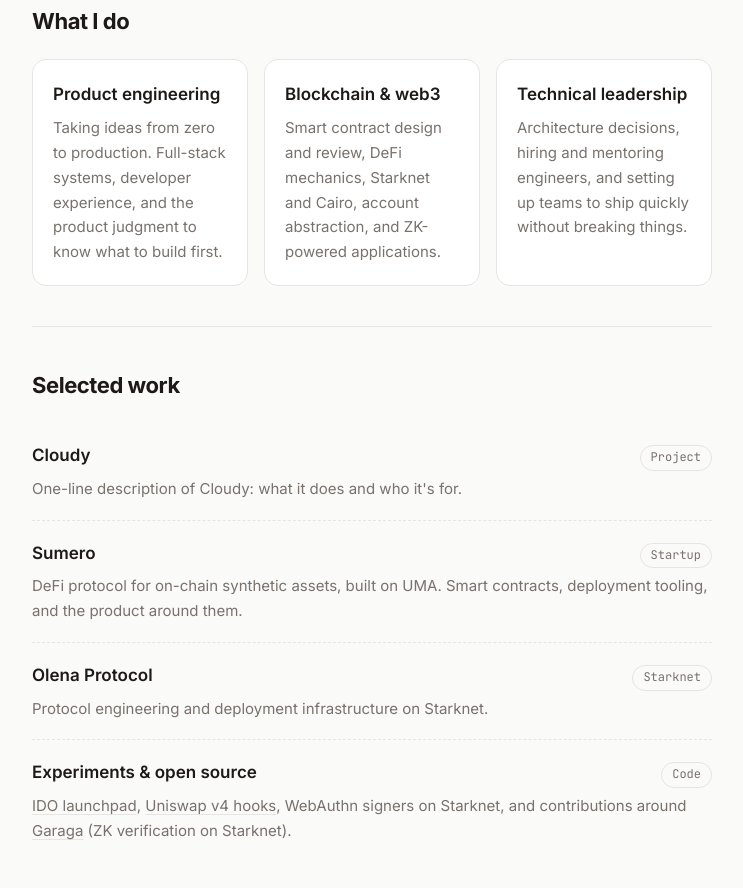
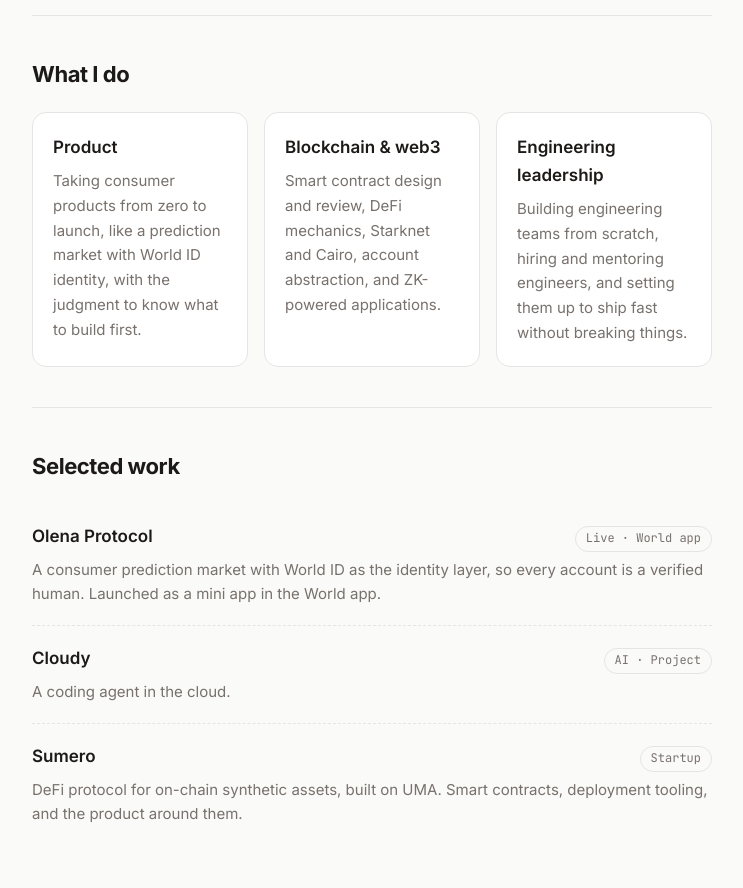
Before and after one commit to KohliSuraj/surajkohli.com, a plain HTML site: page index.html in a window 1280 px wide. Shown: the part 573-1461 px from the top of the page, without its empty margins (268-1011 px from the left). Drawn offline with Linux system fonts and the light colour scheme.

Commit message:
Refocus site on product and engineering leadership
- New hero and What I do cards
- Olena Protocol (World mini app) and Cloudy in selected work
- Real LinkedIn and X links; drop experiments list
- Hide resume and email until they exist; consulting CTA goes to LinkedIn

```diff
--- a/index.html
+++ b/index.html
@@ -4,12 +4,13 @@
   <meta charset="utf-8">
   <meta name="viewport" content="width=device-width, initial-scale=1">
   <title>Suraj Kohli</title>
-  <meta name="description" content="Suraj Kohli — engineer and builder. Product engineering, startups, and blockchain / web3 technology consulting.">
+  <meta name="description" content="Suraj Kohli builds products and the engineering teams behind them. Product and engineering leader, and blockchain / web3 technology consultant.">
   <meta property="og:title" content="Suraj Kohli">
-  <meta property="og:description" content="Engineer and builder. Product engineering, startups, and blockchain / web3 technology consulting.">
+  <meta property="og:description" content="I build products and the engineering teams behind them.">
   <meta property="og:url" content="https://surajkohli.com">
   <meta property="og:type" content="website">
   <meta name="twitter:card" content="summary">
+  <meta name="twitter:creator" content="@imSurajKohli">
   <link rel="canonical" href="https://surajkohli.com">
   <link rel="icon" href="/assets/favicon.svg" type="image/svg+xml">
   <link rel="preconnect" href="https://fonts.googleapis.com">
@@ -30,17 +31,18 @@
 
     <main>
       <section class="hero">
-        <p class="eyebrow">Engineer · Founder · Web3 advisor</p>
-        <h1>I build products end to end, from protocol to pixel.</h1>
+        <p class="eyebrow">Product · Engineering · Leadership</p>
+        <h1>I build products and the engineering teams behind them.</h1>
         <p class="lede">
-          I'm Suraj, a software engineer and startup builder. I care about shipping
+          Product and engineering leader. I care about shipping
           things that work: clean architecture, fast iteration, and products people
           actually use. Most of my recent work sits where serious engineering meets
           blockchain: smart contracts, DeFi protocols, Starknet and zero-knowledge tooling.
         </p>
         <div class="cta">
           <a class="btn primary" href="#consulting">Work with me</a>
-          <a class="btn" href="/assets/Suraj-Kohli-Resume.pdf" target="_blank" rel="noopener">Resume</a>
+          <!-- TODO: add resume PDF at /assets/Suraj-Kohli-Resume.pdf, then restore:
+          <a class="btn" href="/assets/Suraj-Kohli-Resume.pdf" target="_blank" rel="noopener">Resume</a> -->
         </div>
       </section>
 
@@ -48,9 +50,9 @@
         <h2>What I do</h2>
         <div class="grid">
           <article class="card">
-            <h3>Product engineering</h3>
-            <p>Taking ideas from zero to production. Full-stack systems, developer
-              experience, and the product judgment to know what to build first.</p>
+            <h3>Product</h3>
+            <p>Taking consumer products from zero to launch, like a prediction market
+              with World ID identity, with the judgment to know what to build first.</p>
           </article>
           <article class="card">
             <h3>Blockchain &amp; web3</h3>
@@ -58,9 +60,9 @@
               account abstraction, and ZK-powered applications.</p>
           </article>
           <article class="card">
-            <h3>Technical leadership</h3>
-            <p>Architecture decisions, hiring and mentoring engineers, and setting up
-              teams to ship quickly without breaking things.</p>
+            <h3>Engineering leadership</h3>
+            <p>Building engineering teams from scratch, hiring and mentoring engineers,
+              and setting them up to ship fast without breaking things.</p>
           </article>
         </div>
       </section>
@@ -68,15 +70,21 @@
       <section id="work" class="block">
         <h2>Selected work</h2>
         <ul class="list">
-          <!-- TODO(Suraj): Cloudy one-liner + link -->
           <li>
             <div class="row-head">
-              <h3><a href="#" target="_blank" rel="noopener">Cloudy</a></h3>
-              <span class="tag">Project</span>
+              <h3><a href="https://world.org/ecosystem/app_b8f69265fd23302eef25595ef2dfa059" target="_blank" rel="noopener">Olena Protocol</a></h3>
+              <span class="tag">Live · World app</span>
             </div>
-            <p>One-line description of Cloudy: what it does and who it's for.</p>
+            <p>A consumer prediction market with World ID as the identity layer, so every
+              account is a verified human. Launched as a mini app in the World app.</p>
           </li>
-          <!-- TODO(Suraj): confirm role + dates -->
+          <li>
+            <div class="row-head">
+              <h3><a href="https://cloudy-agent-web.vercel.app/" target="_blank" rel="noopener">Cloudy</a></h3>
+              <span class="tag">AI · Project</span>
+            </div>
+            <p>A coding agent in the cloud.</p>
+          </li>
           <li>
             <div class="row-head">
               <h3><a href="https://github.com/SumeroApp" target="_blank" rel="noopener">Sumero</a></h3>
@@ -84,25 +92,6 @@
             </div>
             <p>DeFi protocol for on-chain synthetic assets, built on UMA. Smart
               contracts, deployment tooling, and the product around them.</p>
-          </li>
-          <li>
-            <div class="row-head">
-              <h3><a href="https://github.com/olena-protocol" target="_blank" rel="noopener">Olena Protocol</a></h3>
-              <span class="tag">Starknet</span>
-            </div>
-            <p>Protocol engineering and deployment infrastructure on Starknet.</p>
-          </li>
-          <li>
-            <div class="row-head">
-              <h3>Experiments &amp; open source</h3>
-              <span class="tag">Code</span>
-            </div>
-            <p>
-              <a href="https://github.com/KohliSuraj/IDO-launchpad" target="_blank" rel="noopener">IDO launchpad</a>,
-              <a href="https://github.com/KohliSuraj/learn-UniswapV4-hooks" target="_blank" rel="noopener">Uniswap v4 hooks</a>,
-              WebAuthn signers on Starknet, and contributions around
-              <a href="https://github.com/KohliSuraj/garaga" target="_blank" rel="noopener">Garaga</a> (ZK verification on Starknet).
-            </p>
           </li>
         </ul>
       </section>
@@ -120,17 +109,16 @@
           <li>Building or scaling the engineering team behind a protocol</li>
           <li>Hands-on prototyping to de-risk an idea fast</li>
         </ul>
-        <a class="btn primary" href="mailto:hello@surajkohli.com?subject=Consulting%20enquiry">Start a conversation</a>
+        <a class="btn primary" href="https://www.linkedin.com/in/surajkohli/" target="_blank" rel="noopener">Start a conversation</a>
       </section>
 
       <section id="contact" class="block">
         <h2>Elsewhere</h2>
         <ul class="links">
           <li><a href="https://github.com/KohliSuraj" target="_blank" rel="noopener">GitHub</a></li>
-          <!-- TODO(Suraj): real URLs -->
-          <li><a href="https://www.linkedin.com/in/" target="_blank" rel="noopener">LinkedIn</a></li>
-          <li><a href="https://x.com/" target="_blank" rel="noopener">X / Twitter</a></li>
-          <li><a href="mailto:hello@surajkohli.com">Email</a></li>
+          <li><a href="https://www.linkedin.com/in/surajkohli/" target="_blank" rel="noopener">LinkedIn</a></li>
+          <li><a href="https://x.com/imSurajKohli" target="_blank" rel="noopener">X / Twitter</a></li>
+          <!-- TODO: restore once email is set up: <li><a href="mailto:hello@surajkohli.com">Email</a></li> -->
         </ul>
       </section>
     </main>
```
